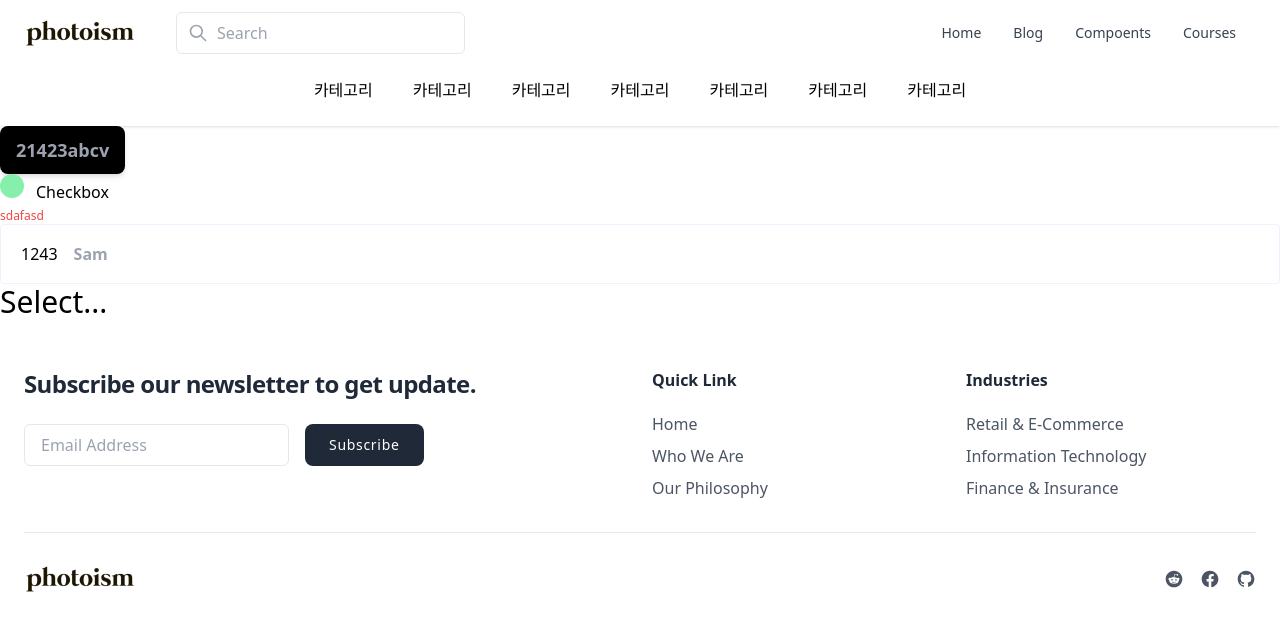
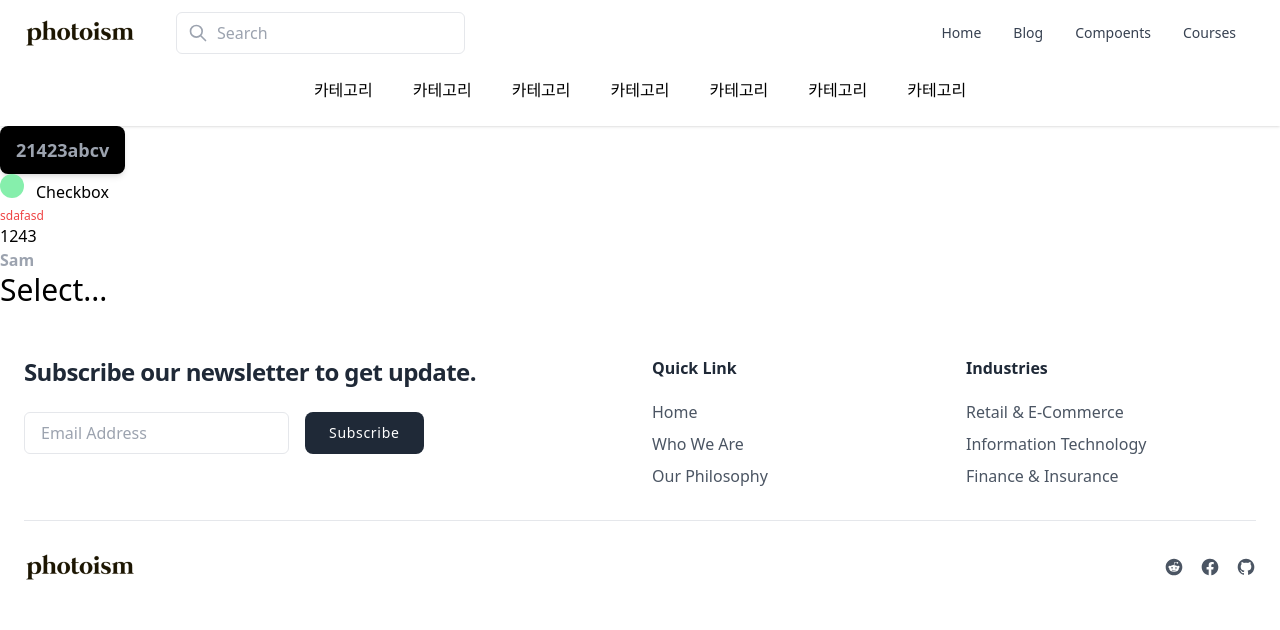
Before and after one commit to my-basic-code/vue3, a Vue app: page / in a window 1280 px wide. Shown: the top 630 px of the page. Built offline with nearby package versions, Linux system fonts and the light colour scheme.

Commit message:
readme checkbox

```diff
--- a/src/components/ui/CheckboxRadio.vue
+++ b/src/components/ui/CheckboxRadio.vue
@@ -1,10 +1,6 @@
 <script setup>
 import ErrorMessages from "@/components/ui/ErrorMessage.vue"
 const props = defineProps({
-  className: {
-    type: String,
-    default: "",
-  },
   inputClass: {
     type: String,
     default: "",
@@ -47,7 +43,7 @@ const handleChange = e => {
 </script>
 
 <template>
-  <div :class="className">
+  <div>
     <input
       :class="inputClass"
       :name="name"
--- a/src/components/ui/Input.vue
+++ b/src/components/ui/Input.vue
@@ -5,10 +5,6 @@
 import { computed } from 'vue'
 
 const props = defineProps({
-  wrapClassName: {
-    type: String,
-    default: ''
-  },
   className: {
     type: String,
     default: ''
@@ -49,7 +45,7 @@ const handleChange = (e) => {
 
 
 <template>
-  <div :class="wrapClassName">
+  <div >
     <label v-if="label">{{ label }}</label>
     <slot name="prefix"></slot>
     <input :class="className" :type="type" :name="name" :placeholder="placeholder" :value="modelValue"
```
Also changed, not shown: 1 other file (tests, documents, lock files or other folders).
